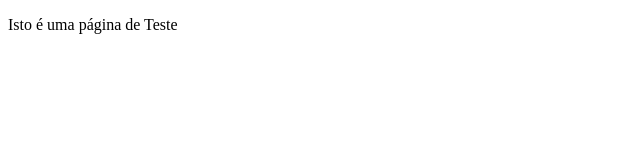
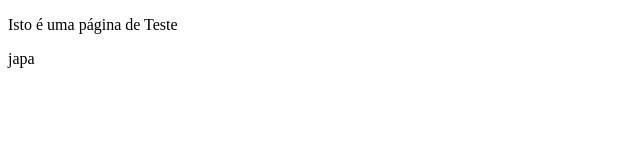
Before and after one commit to marcosceron/teste, a plain HTML site: page index.html in a window 1280 px wide. Shown: the full height of the page, 0-640 px from the left. Drawn offline with Linux system fonts and the light colour scheme.

Commit message:
marieni da silva

```diff
--- a/index.html
+++ b/index.html
@@ -2,11 +2,12 @@
 <html lang="pt-br">
 <head>
 	<meta charset="utf-8" />
-	<title>Título da Página</title>
+
+<title>Título da Página</title>
 </head>
 <body>
 
 	<p>Isto é uma página de Teste</p>
-
+<p> japa</p>
 </body>
 </html>
```
